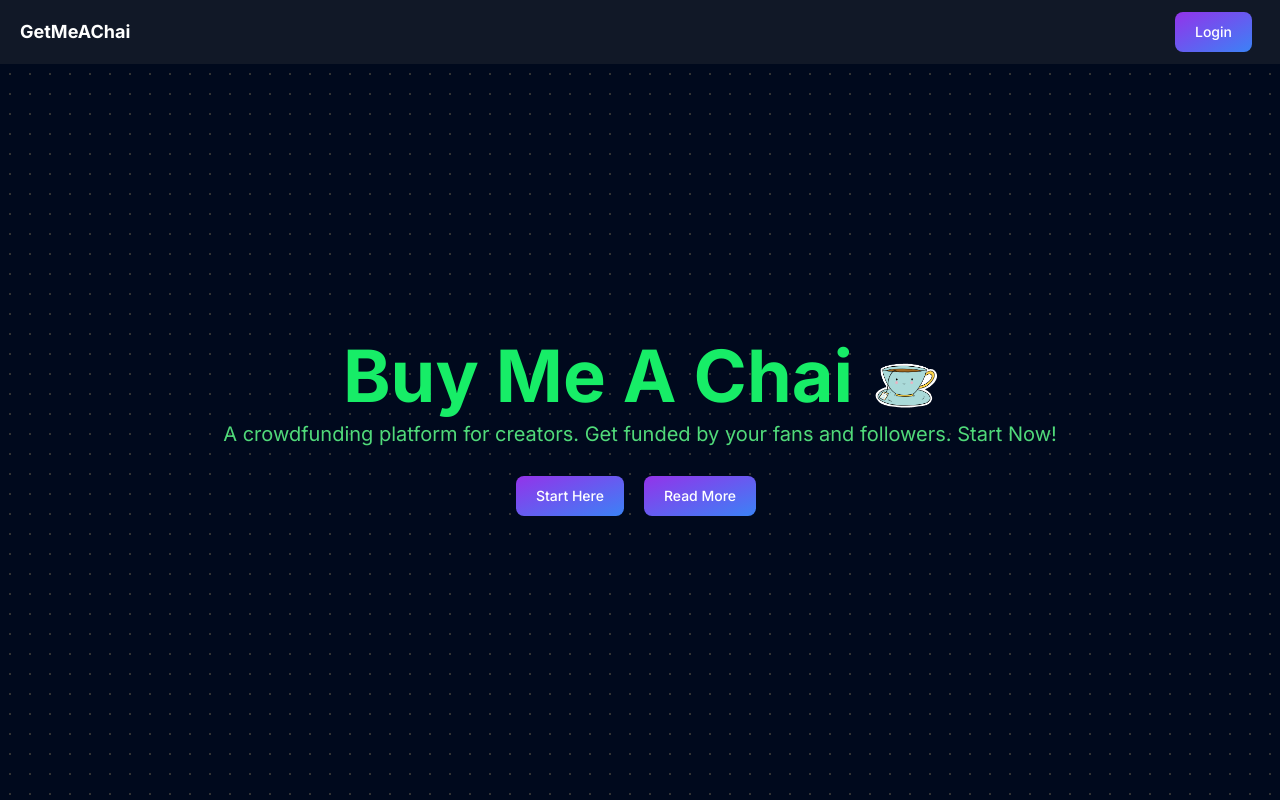
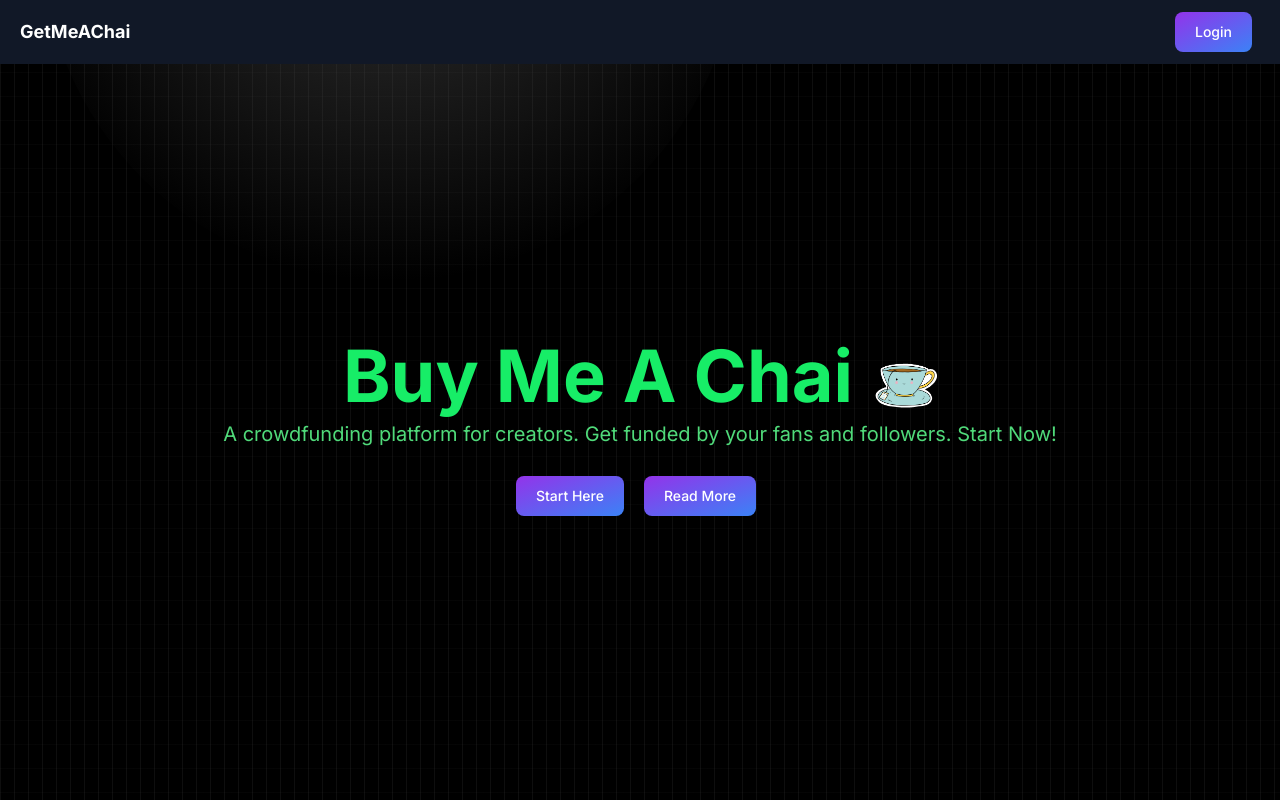
Before and after one commit to Rowel-Maharjan/GetMeAChai, a Next.js app: page / in a window 1280 px wide. Shown: the top 800 px of the page. Built offline with nearby package versions, Linux system fonts and the light colour scheme; no server answers.

Commit message:
Changes bg

```diff
--- a/app/layout.js
+++ b/app/layout.js
@@ -16,19 +16,19 @@ export default function RootLayout({ children }) {
     <html lang="en">
       <SessionWrapper>
         <body className={inter.className}>
-          {/* <div className="relative z-10 min-h-screen w-full bg-black  ">
+          <div className="relative z-10 min-h-screen w-full bg-black  ">
             <div className=" z-10 bg-[linear-gradient(to_right,#4f4f4f2e_1px,transparent_1px),linear-gradient(to_bottom,#8080800a_1px,transparent_1px)] bg-[size:14px_24px]">
               <div className="absolute -z-10 left-10 right-0 top-[-20%] md:h-[700px] md:w-[700px] rounded-full bg-[radial-gradient(circle_400px_at_50%_300px,#fbfbfb36,#000)]"></div>
               <Navbar />
               <div className="text-white min-h-[87.6vh] relative">{children}</div>
               <Footer />
             </div>
-          </div> */}
-          <Navbar />
+          </div>
+          {/* <Navbar />
           <div className="bg-[#000000] bg-[radial-gradient(#ffffff33_1px,#00091d_1px)] bg-[size:20px_20px] min-h-[87.6vh] text-white">
             {children}
           </div>
-          <Footer />
+          <Footer /> */}
         </body>
       </SessionWrapper>
     </html>
```
